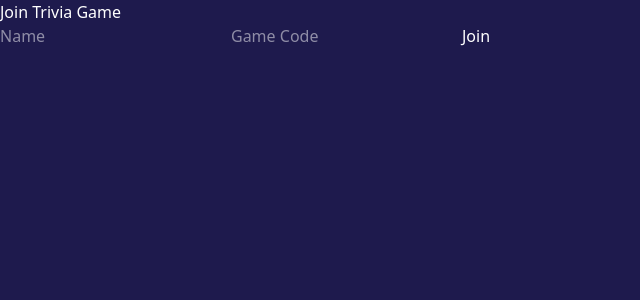
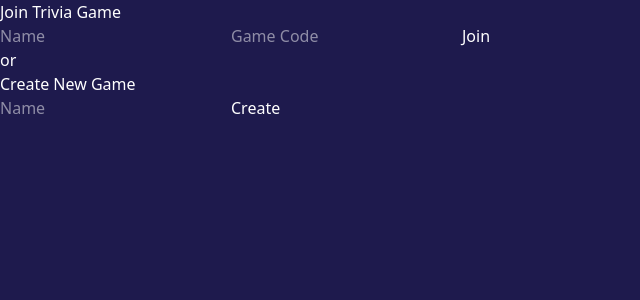
Before and after one commit to seanmcgon/McTrivia, a React (Vite) app in the folder frontend/: page / in a window 1280 px wide. Shown: the top 300 px of the page, without its empty margins (0-640 px from the left). Built offline with nearby package versions, Linux system fonts and the light colour scheme; no server answers.

Commit message:
Add functionality for joining or creating a game

```diff
--- a/frontend/src/App.tsx
+++ b/frontend/src/App.tsx
@@ -1,13 +1,24 @@
 import { useState } from 'react'
 import Lobby from "./components/Lobby.tsx";
 import Game from "./components/Game.tsx";
+import type { Socket } from 'socket.io-client';
 
 function App() {
   const [inGame, setInGame] = useState(false);
+  const [name, setName] = useState("");
+  const [code, setCode] = useState("");
+  const [socket, setSocket] = useState<Socket | null>(null);
+
+  function onJoin(newName: string, newCode: string, gameSocket: Socket) {
+    setName(newName);
+    setCode(newCode);
+    setSocket(gameSocket);
+    setInGame(true);
+  };
 
   return (
     <div className='App bg-indigo-950 min-h-screen text-white'>
-      {inGame ? <Game /> : <Lobby onJoin={() => setInGame(true)} />}
+      {inGame && socket ? <Game name={name} code={code} socket={socket}/> : <Lobby onJoin={onJoin} />}
     </div>
   );
 }
--- a/frontend/src/components/Game.tsx
+++ b/frontend/src/components/Game.tsx
@@ -1,9 +1,18 @@
 import { useState } from "react";
-import { io } from "socket.io-client";
+import { Socket } from "socket.io-client";
 
-export default function Game() {
+type GameArgs = {
+  name: string;
+  code: string;
+  socket: Socket;
+};
 
-    return (
-        <div>Game!</div>
-    )
+export default function Game({ name, code, socket }: GameArgs) {
+
+  return (
+    <div>
+        <h1>Welcome {name}!</h1>
+        <h2>Game code: {code}</h2>
+    </div>
+  );
 }
--- a/frontend/src/components/Lobby.tsx
+++ b/frontend/src/components/Lobby.tsx
@@ -1,5 +1,5 @@
 import { useState } from "react";
-import { io } from "socket.io-client";
+import { io, Socket } from "socket.io-client";
 
 const socket = io("http://localhost:3001");
 
@@ -7,26 +7,37 @@ interface ApiResponse {
       success: boolean;
 }
 
-export default function Lobby({ onJoin }: {onJoin: () => void}) {
+export default function Lobby({ onJoin }: {onJoin: (name: string, code: string, socket: Socket) => void}) {
   const [code, setCode] = useState("");
   const [name, setName] = useState("");
 
   const joinGame = () => {
     socket.emit("join_game", { code, name }, (response: ApiResponse) => {
       if (response.success) {
-        onJoin();
+        onJoin(name, code, socket);
       } else {
         alert("Game not found!");
       }
     });
   };
 
+  const createGame = () => {
+    socket.emit("create_game", {name}, (newCode: string) => {
+      setCode(newCode);
+      onJoin(name, newCode, socket);
+    })
+  };
+
   return (
     <div>
       <h1>Join Trivia Game</h1>
       <input placeholder="Name" onChange={(e) => setName(e.target.value)} />
-      <input placeholder="Game Code" onChange={(e) => setCode(e.target.value)} />
+      <input placeholder="Game Code" onChange={(e) => setCode(e.target.value.toUpperCase())} />
       <button onClick={joinGame}>Join</button>
+      <p>or</p>
+      <h1>Create New Game</h1>
+      <input placeholder="Name" onChange={(e) => setName(e.target.value)} />
+      <button onClick={createGame}>Create</button>
     </div>
   );
 }
```
Also changed, not shown: 1 other file (tests, documents, lock files or other folders).
